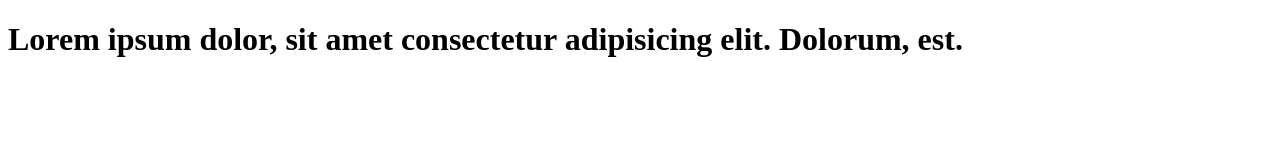
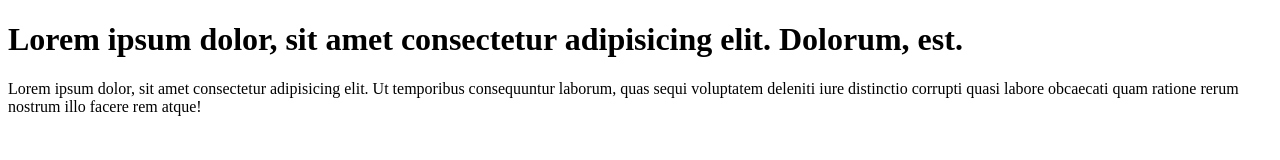
Before and after one commit to Aman235-code/Learn-git, a plain HTML site: page index.html in a window 1280 px wide. Drawn offline with Linux system fonts and the light colour scheme.

Commit message:
add paragraph to index file

```diff
--- a/index.html
+++ b/index.html
@@ -10,6 +10,9 @@
 
 <body>
     <h1>Lorem ipsum dolor, sit amet consectetur adipisicing elit. Dolorum, est.</h1>
+    <p>Lorem ipsum dolor, sit amet consectetur adipisicing elit. Ut temporibus consequuntur laborum, quas sequi
+        voluptatem deleniti iure distinctio corrupti quasi labore obcaecati quam ratione rerum nostrum illo facere rem
+        atque!</p>
 </body>
 
 </html>
```
